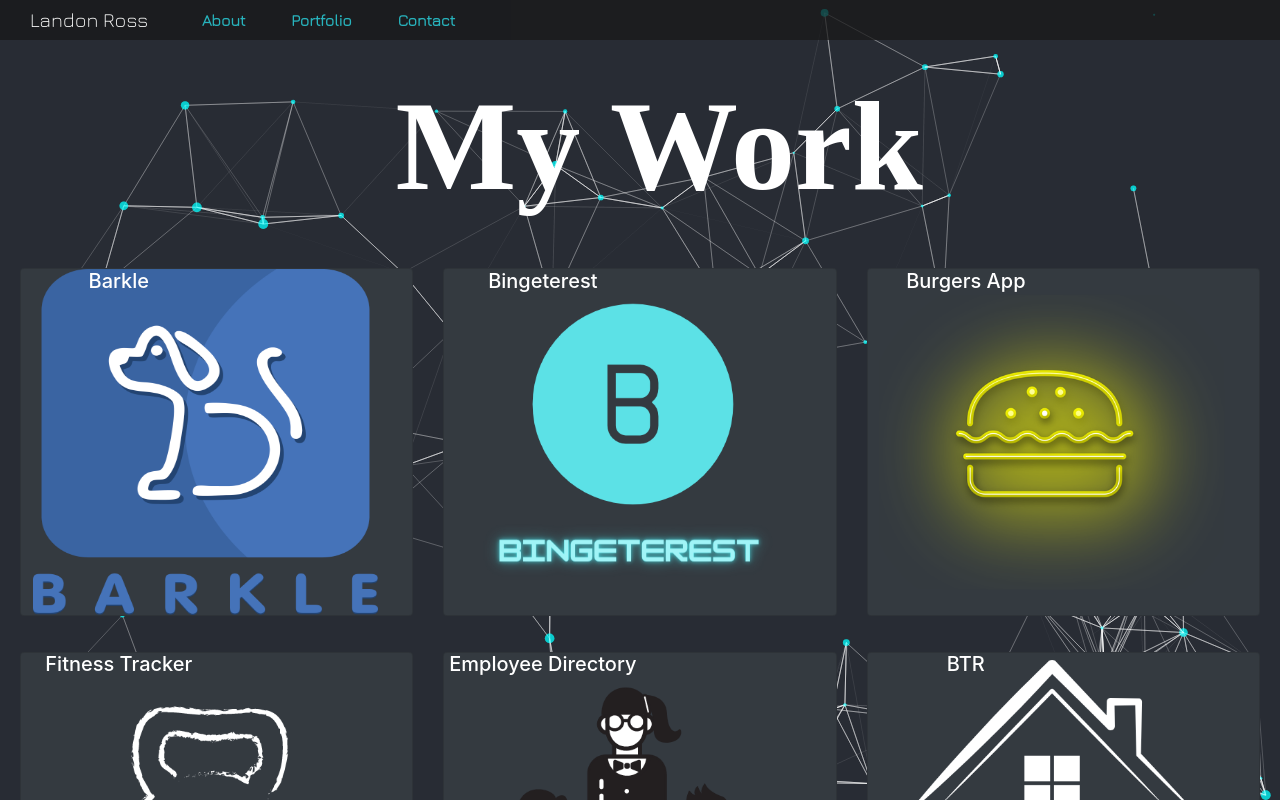
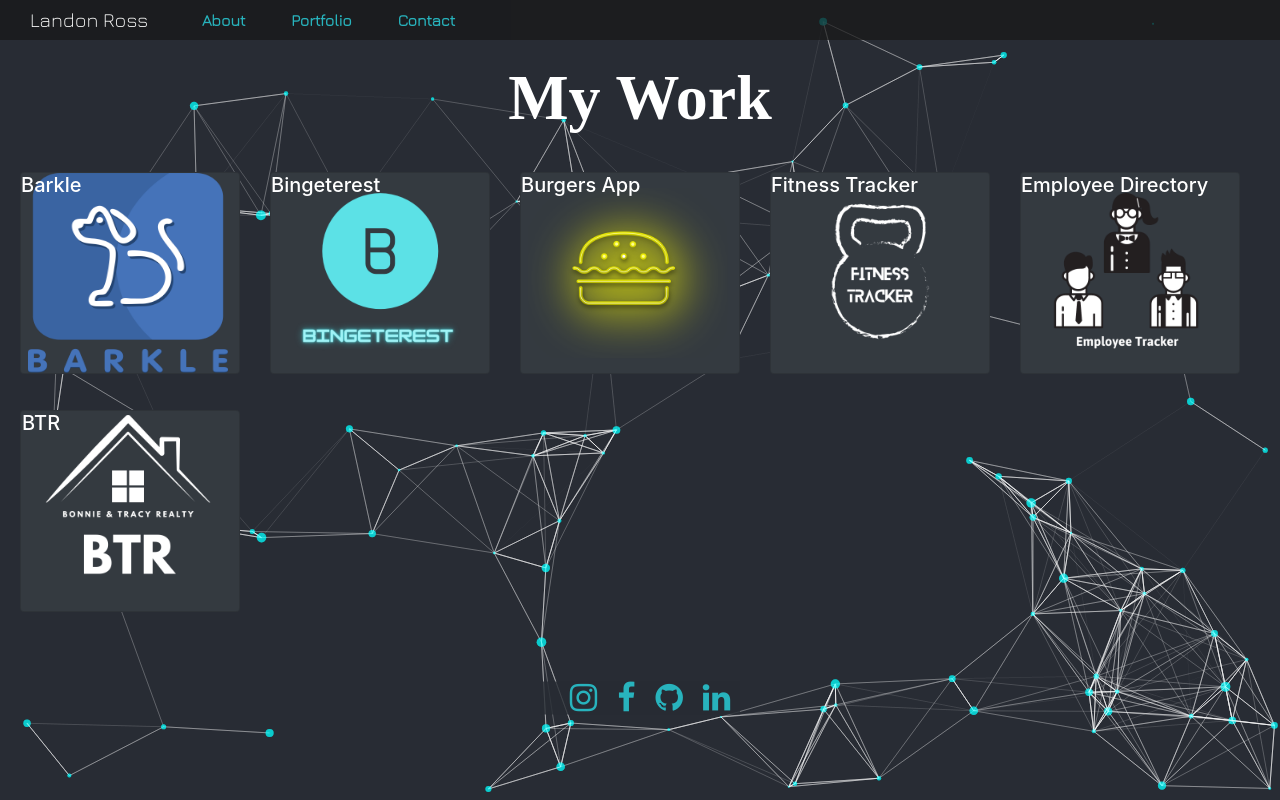
Before and after one commit to landonross/Portfolio, a React (Create React App) app: page /Portfolio in a window 1280 px wide. Shown: the top 800 px of the page. Built offline with nearby package versions, Linux system fonts and the light colour scheme; a web font is replaced by a local one.

Commit message:
fixed sizing issue in css on portfolio

```diff
--- a/src/components/ProjectCard/style.css
+++ b/src/components/ProjectCard/style.css
@@ -7,30 +7,15 @@
 
 .portfolio {
 	color:rgb(255, 255, 255);
-	font-size: 10vw;
+	font-size: 4rem;
 	font-family: 'Megrim', cursive;
 	font-weight: bolder;
 	/* background-color: #282c34d2; */
-	width: 43%;
+	width: 100%;
 	position: relative;
 	padding-top: 50px;
-	left: 30%;
+	text-align: center;
   }
-
-/* code is from https://codepen.io/kw7oe/pen/mPeepv */
-.cardImg {
-	text-align: center;
-	position: relative;
-	cursor: pointer;
-	perspective: 500px;
-    margin-bottom: 20px;
-}
-.cardImg img {
-	width: 27vw;
-	height: 27vw;
-	position: relative;
-	left: 3%;
-}
 
 @media screen and (max-width: 575px) {
 	#images {
@@ -62,8 +47,8 @@
 @media screen and (min-width: 576px) {
 	.cardImg .cardText {
 		color: white;
-		width: 100%;
-		height: 100%;
+		/* width: 100%;
+		height: 100%;	 */
 		/* padding: 5% 8%; */
 		position: absolute;
 		content: "";
@@ -82,3 +67,21 @@
 		text-align: center;
 	}
 }
+@media screen and (min-width: 576px) {
+	.cardImg {
+		text-align: center;
+		position: relative;
+		cursor: pointer;
+		perspective: 500px;
+		margin-bottom: 20px;
+		max-width: 250px;
+	}
+	.cardImg img {
+		width: 27vw;
+		height: 27vw;
+		position: relative;
+		left: 3%;
+		max-width: 200px;
+		max-height: 200px;
+	}
+}
```
